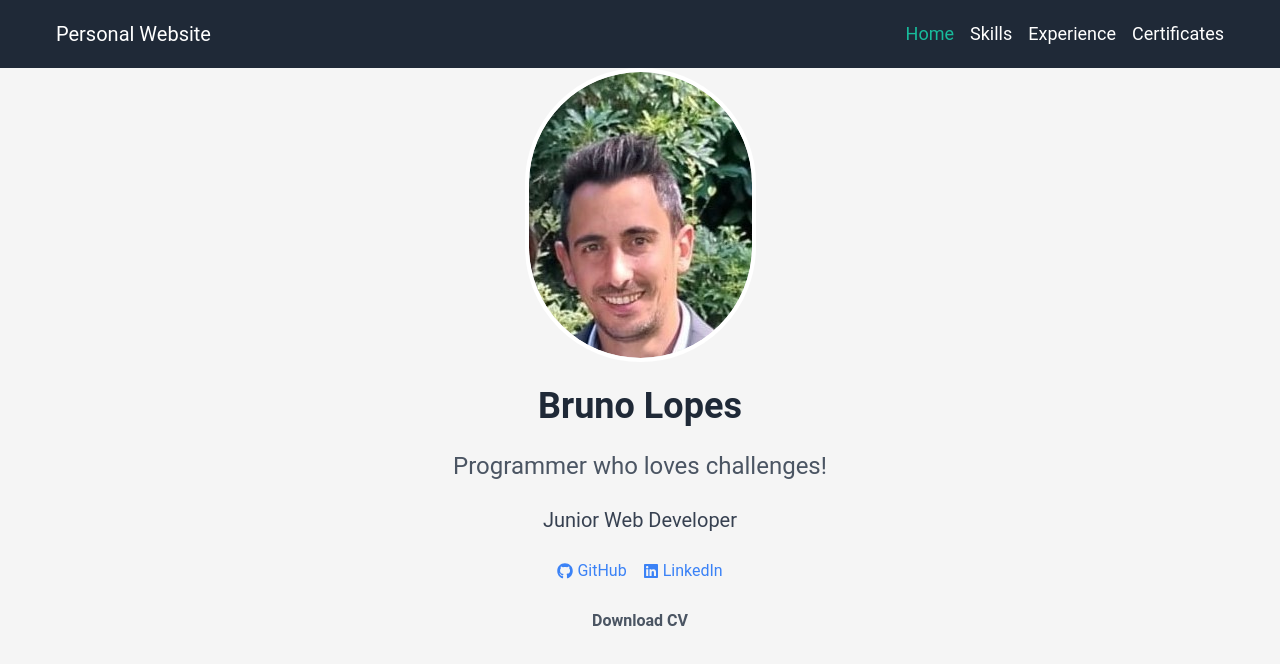
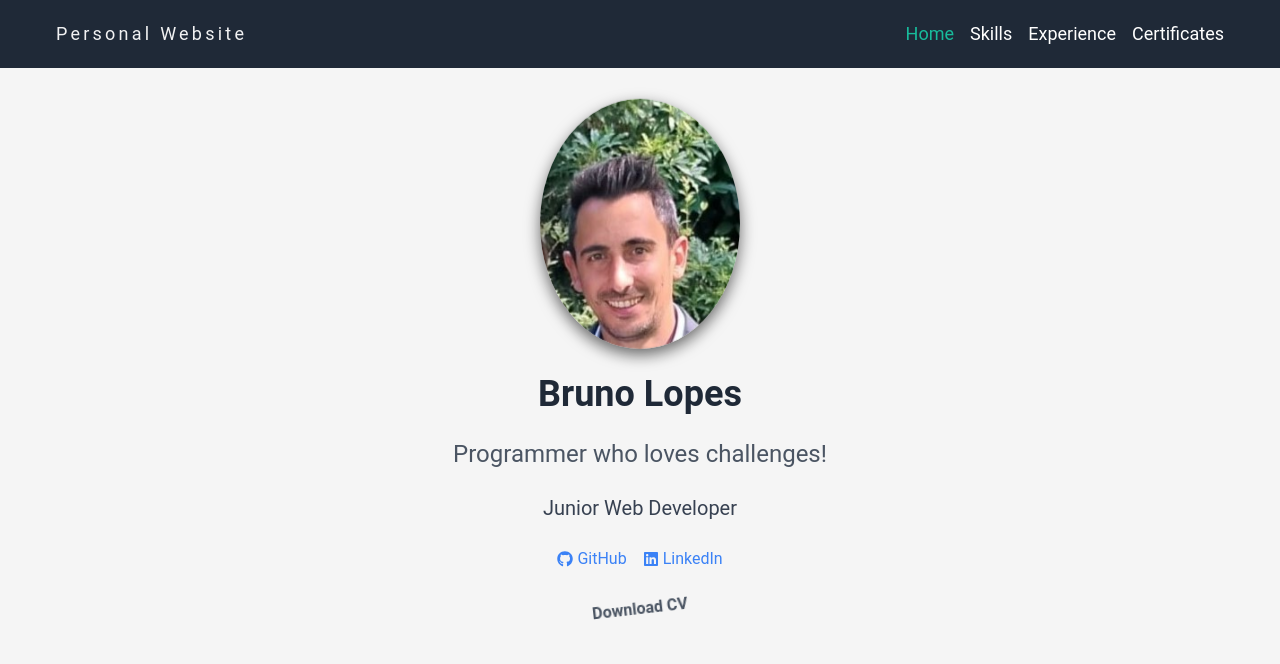
Before and after one commit to lBrunoLopes/Personal-Website, a React (Create React App) app: page / in a window 1280 px wide. Shown: the top 664 px of the page. Built offline with nearby package versions, Linux system fonts and the light colour scheme.

Commit message:
add some animations

```diff
--- a/src/index.css
+++ b/src/index.css
@@ -131,3 +131,220 @@ body {
   .footer p {
     margin: 0;
   }
+
+@keyframes float {
+    0% {
+      box-shadow: 0 5px 15px 0px rgba(0,0,0,0.6);
+      transform: translatey(0px);
+    }
+    50% {
+      box-shadow: 0 25px 15px 0px rgba(0,0,0,0.2);
+      transform: translatey(-20px);
+    }
+    100% {
+      box-shadow: 0 5px 15px 0px rgba(0,0,0,0.6);
+      transform: translatey(0px);
+    }
+}
+
+.avatar {
+  margin-top: 2rem;
+	width: 200px;
+	height: 250px;
+	box-sizing: border-box;
+	border-width: 4px white solid;
+	border-radius: 100%;
+	overflow: hidden;
+	box-shadow: 0 5px 15px 0px rgba(0,0,0,0.6);
+	transform: translatey(0px);
+	animation: float 6s ease-in-out infinite;
+	img { width: 100%; height: auto; }
+}
+
+@-webkit-keyframes tracking-out-expand {
+  0% {
+    opacity: 1;
+  }
+  60% {
+    opacity: 0.8;
+  }
+  100% {
+    letter-spacing: 1em;
+    opacity: 0;
+  }
+}
+@keyframes tracking-out-expand {
+  0% {
+    opacity: 1;
+  }
+  60% {
+    opacity: 0.8;
+  }
+  100% {
+    letter-spacing: 1em;
+    opacity: 0;
+  }
+}
+
+.tracking-out-expand {
+  color: white;
+  --tw-text-opacity: 1;
+  font-size: 1.125rem/* 18px */;
+  line-height: 1.75rem/* 28px */;
+	-webkit-animation: tracking-out-expand 5s cubic-bezier(0.250, 0.460, 0.450, 0.940) infinite both;
+	        animation: tracking-out-expand 5s cubic-bezier(0.250, 0.460, 0.450, 0.940) infinite both;
+  @media (min-width: 768px) {
+  .md\:text-xl {
+   font-size: 1.25rem/* 20px */;
+   line-height: 1.75rem/* 28px */;
+            }
+    }
+}
+
+@-webkit-keyframes heartbeat {
+  from {
+    -webkit-transform: scale(1);
+            transform: scale(1);
+    -webkit-transform-origin: center center;
+            transform-origin: center center;
+    -webkit-animation-timing-function: ease-out;
+            animation-timing-function: ease-out;
+  }
+  10% {
+    -webkit-transform: scale(0.91);
+            transform: scale(0.91);
+    -webkit-animation-timing-function: ease-in;
+            animation-timing-function: ease-in;
+  }
+  17% {
+    -webkit-transform: scale(0.98);
+            transform: scale(0.98);
+    -webkit-animation-timing-function: ease-out;
+            animation-timing-function: ease-out;
+  }
+  33% {
+    -webkit-transform: scale(0.87);
+            transform: scale(0.87);
+    -webkit-animation-timing-function: ease-in;
+            animation-timing-function: ease-in;
+  }
+  45% {
+    -webkit-transform: scale(1);
+            transform: scale(1);
+    -webkit-animation-timing-function: ease-out;
+            animation-timing-function: ease-out;
+  }
+}
+@keyframes heartbeat {
+  from {
+    -webkit-transform: scale(1);
+            transform: scale(1);
+    -webkit-transform-origin: center center;
+            transform-origin: center center;
+    -webkit-animation-timing-function: ease-out;
+            animation-timing-function: ease-out;
+  }
+  10% {
+    -webkit-transform: scale(0.91);
+            transform: scale(0.91);
+    -webkit-animation-timing-function: ease-in;
+            animation-timing-function: ease-in;
+  }
+  17% {
+    -webkit-transform: scale(0.98);
+            transform: scale(0.98);
+    -webkit-animation-timing-function: ease-out;
+            animation-timing-function: ease-out;
+  }
+  33% {
+    -webkit-transform: scale(0.87);
+            transform: scale(0.87);
+    -webkit-animation-timing-function: ease-in;
+            animation-timing-function: ease-in;
+  }
+  45% {
+    -webkit-transform: scale(1);
+            transform: scale(1);
+    -webkit-animation-timing-function: ease-out;
+            animation-timing-function: ease-out;
+  }
+}
+
+.heartbeat {
+  margin-right: 0.25rem;
+	-webkit-animation: heartbeat 1.5s ease-in-out infinite both;
+	        animation: heartbeat 1.5s ease-in-out infinite both;
+}
+
+@-webkit-keyframes shake-lr {
+  0%,
+  100% {
+    -webkit-transform: rotate(0deg);
+            transform: rotate(0deg);
+    -webkit-transform-origin: 50% 50%;
+            transform-origin: 50% 50%;
+  }
+  10% {
+    -webkit-transform: rotate(8deg);
+            transform: rotate(8deg);
+  }
+  20%,
+  40%,
+  60% {
+    -webkit-transform: rotate(-10deg);
+            transform: rotate(-10deg);
+  }
+  30%,
+  50%,
+  70% {
+    -webkit-transform: rotate(10deg);
+            transform: rotate(10deg);
+  }
+  80% {
+    -webkit-transform: rotate(-8deg);
+            transform: rotate(-8deg);
+  }
+  90% {
+    -webkit-transform: rotate(8deg);
+            transform: rotate(8deg);
+  }
+}
+@keyframes shake-lr {
+  0%,
+  100% {
+    -webkit-transform: rotate(0deg);
+            transform: rotate(0deg);
+    -webkit-transform-origin: 50% 50%;
+            transform-origin: 50% 50%;
+  }
+  10% {
+    -webkit-transform: rotate(8deg);
+            transform: rotate(8deg);
+  }
+  20%,
+  40%,
+  60% {
+    -webkit-transform: rotate(-10deg);
+            transform: rotate(-10deg);
+  }
+  30%,
+  50%,
+  70% {
+    -webkit-transform: rotate(10deg);
+            transform: rotate(10deg);
+  }
+  80% {
+    -webkit-transform: rotate(-8deg);
+            transform: rotate(-8deg);
+  }
+  90% {
+    -webkit-transform: rotate(8deg);
+            transform: rotate(8deg);
+  }
+}
+
+.shake-lr {
+  margin-top: 1rem;
+	-webkit-animation: shake-lr 4s cubic-bezier(0.455, 0.030, 0.515, 0.955) infinite both;
+	        animation: shake-lr 4s cubic-bezier(0.455, 0.030, 0.515, 0.955) infinite both;
+}
--- a/src/pages/Home.js
+++ b/src/pages/Home.js
@@ -19,7 +19,7 @@ const Home = () => {
                     <meta name="twitter:image" content="/path/to/your/image.jpg" />
                 </Helmet>
             </HelmetProvider>
-            <div className="rounded-full overflow-hidden border-4 border-white">
+            <div className="avatar">
                 <img src="/profile.jpg" alt="profile" className="rounded-full" />
             </div>
 
@@ -40,7 +40,7 @@ const Home = () => {
                     target="_blank"
                     rel="noopener noreferrer"
                 >
-                    <FaGithub className="mr-1" /> GitHub
+                    <FaGithub className="heartbeat" /> GitHub
                 </a>
                 <a
                     href="https://www.linkedin.com/in/bruno-lopes-172223b9/"
@@ -48,11 +48,11 @@ const Home = () => {
                     target="_blank"
                     rel="noopener noreferrer"
                 >
-                    <FaLinkedin className="mr-1" /> LinkedIn
+                    <FaLinkedin className="heartbeat" /> LinkedIn
                 </a>
             </div>
 
-            <div>
+            <div className="shake-lr">
                 <a
                     href="/BrunoLopes-cv.pdf"
                     download
--- a/src/pages/Nav.js
+++ b/src/pages/Nav.js
@@ -17,7 +17,7 @@ const Navbar = () => {
     return (
         <nav className="bg-gray-800 py-1">
             <div className="container mx-auto flex justify-between items-center px-4">
-              <Link to="/" className="text-white text-lg md:text-xl">Personal Website</Link>
+              <Link to="/" className="tracking-out-expand">Personal Website</Link>
                 <div className="md:hidden">
                     <button
                         onClick={() => setIsOpen(!isOpen)}
```
